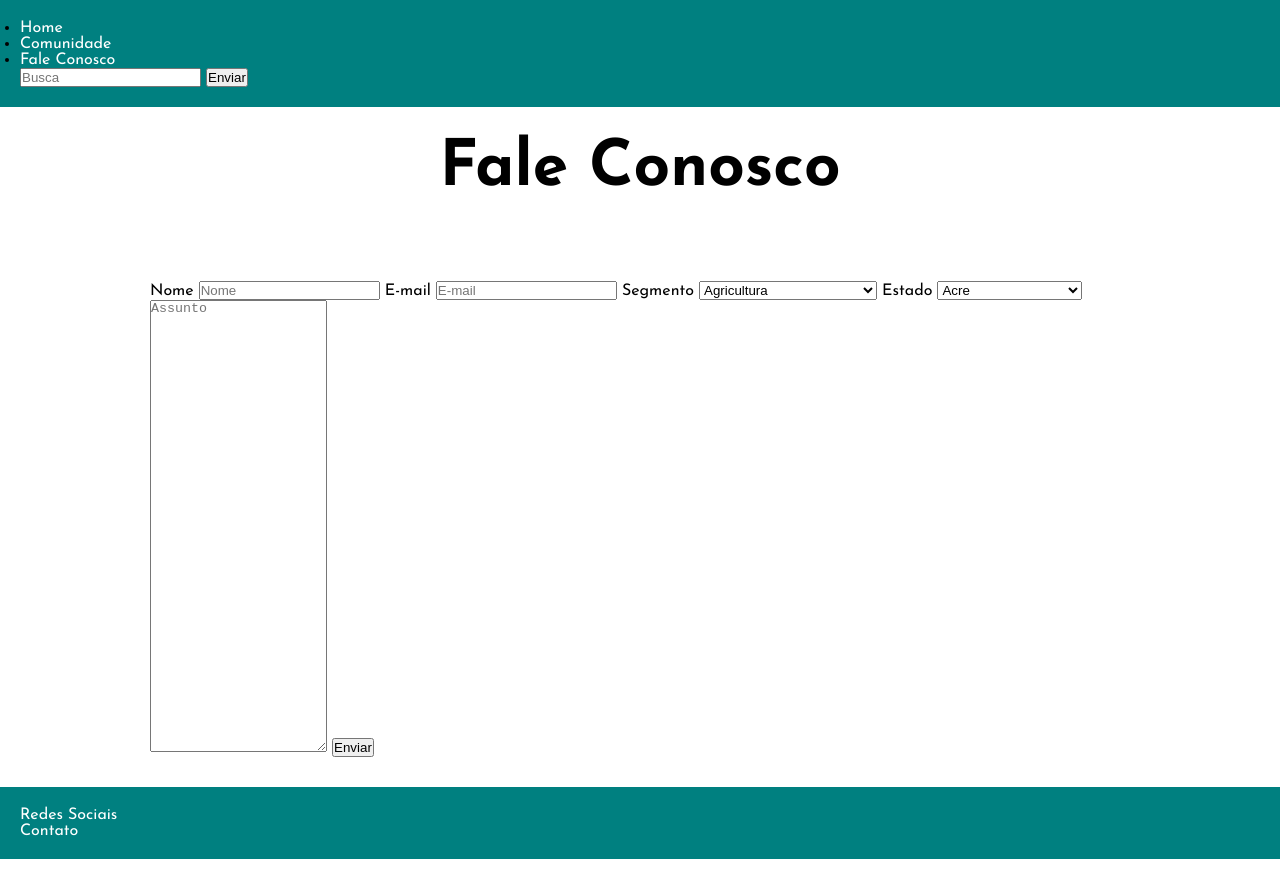
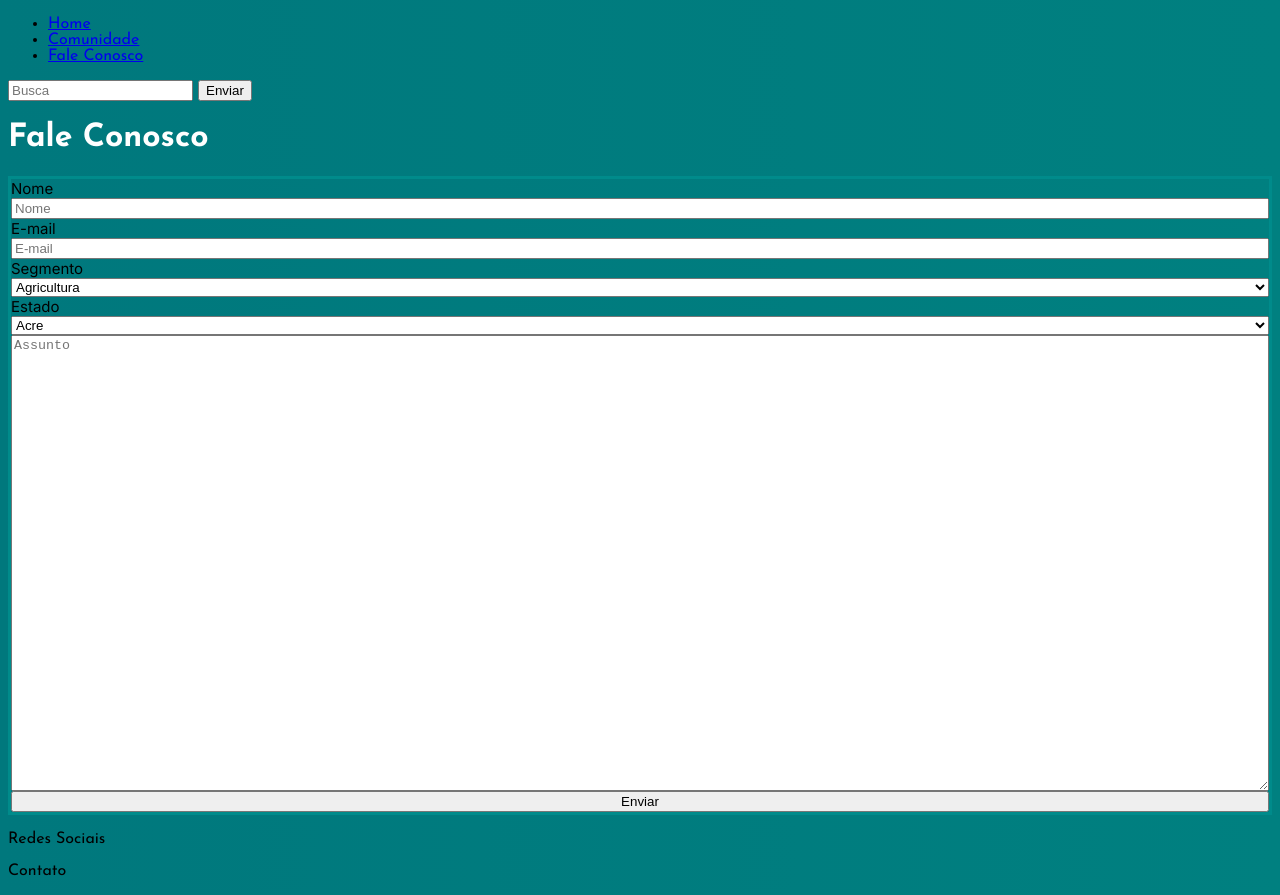
Before and after one commit to laurelianox/hackathon, a plain HTML site: page faleconosco.html in a window 1280 px wide. Before the commit the page ends 859 px from the top, so only its background shows below. Drawn offline with Linux system fonts and the light colour scheme.

Commit message:
'update faleconosco'

```diff
--- a/faleconosco.html
+++ b/faleconosco.html
@@ -9,16 +9,16 @@
     <meta name="author" content="#">
     <meta name="description" content="Plataforma destinada a profissionais autonomos informais">
     <meta name="keywords" content="inFormal, informal, trabalhador informal">
-    <title>inFormal</title>
+    <title>inFormal | Acesse a Formalidade</title>
     <link rel="icon" type="image/x-icon" href="./android-chrome-512x512.png">
-    <link rel="stylesheet" href="./style.css">
+    <link rel="stylesheet" href="./style-faleconosco.css">
 </head>
 
 <body>
     <header>
         <nav>
             <ul>
-                <li><a href="#">Home</a></li>
+                <li><a href="./index.html">Home</a></li>
                 <li><a href="#">Comunidade</li></a>
                 <!-- <ul>
                     <li><a href="#">Planejamento</a></li>
@@ -49,7 +49,7 @@
                     <option>Artesanato</option>
                     <option>Beleza</option>
                     <option>Construção e Reforma</option>
-                    <option>Economia Criativa/option>
+                    <option>Economia Criativa</option>
                     <option>Mercado Digital</option>
                     <option>Mercearia e Cereais</option>
                     <option>Metal Mecanico</option>
--- a/style-faleconosco.css
+++ b/style-faleconosco.css
@@ -1,4 +1,20 @@
+@import url('https://fonts.googleapis.com/css2?family=Poppins:ital,wght@0,100;0,400;0,500;0,900;1,100;1,400&display=swap');
+@import url('https://fonts.googleapis.com/css2?family=Inter:wght@100;400;500;700;900&display=swap');
+@import url('https://fonts.googleapis.com/css2?family=Josefin+Sans:ital,wght@0,100;0,400;0,500;0,700;1,100;1,400&display=swap');
+
+*
+
+html, body {
+    background-image: linear-gradient(to right, rgb(0, 120, 125), rgb(0,128,128));
+    font-family: 'Josefin Sans', Arial, Helvetica, sans-serif;
+}
 section form {
     display: flex;
     flex-direction: column;
+    font-family: 'Inter', Arial, Helvetica, sans-serif;
+    font-size: 15px;
+    border: 3px solid darkcyan;
 }
+h1 {
+    color: white;
+}
```
Also changed, not shown: index.html (+2 -2 lines).
